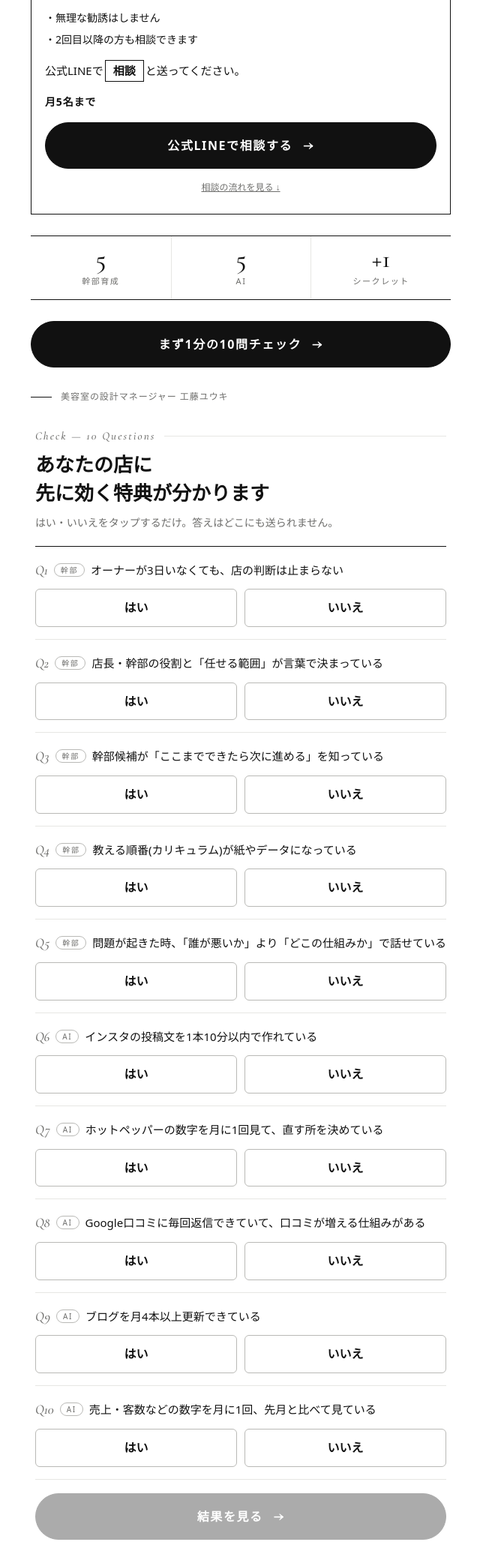
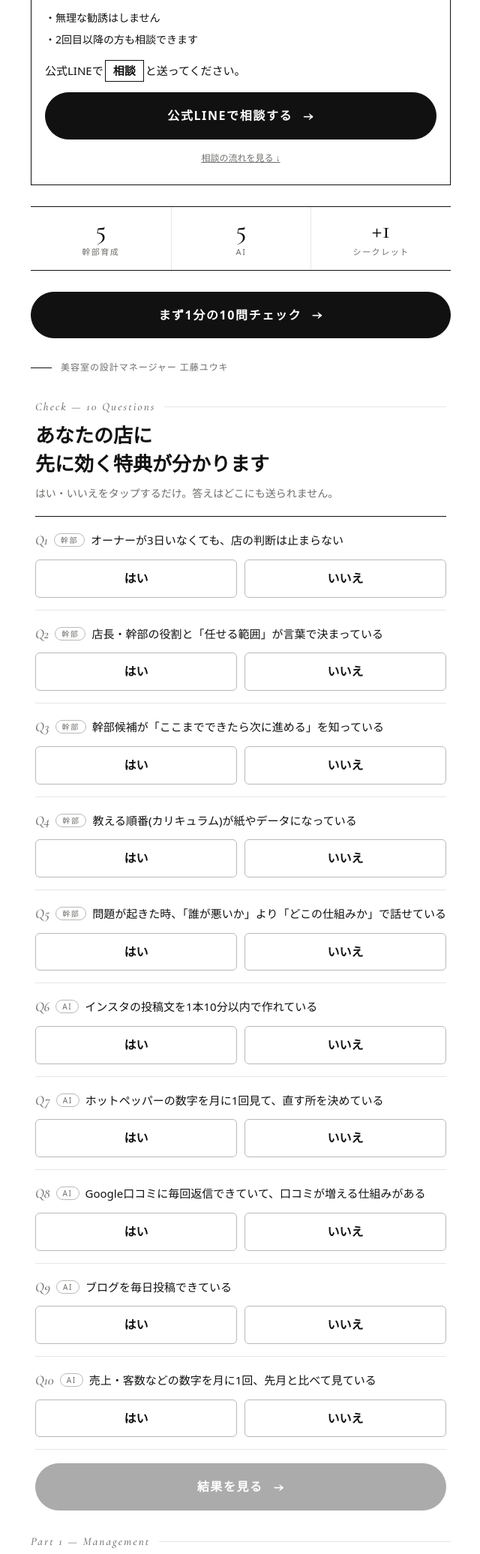
Before and after one commit to yukikudo1226-stack/kudo-shindan, a plain HTML site: page tokuten/index.html in a window 1280 px wide. Shown: the part 984-3056 px from the top of the page at 75% size, without its empty margins (319-959 px from the left). Drawn offline with nearby package versions, Linux system fonts and the light colour scheme; a web font is replaced by a local one.

Commit message:
特典ページ: 「月5名まで」を削除、Q9をブログ毎日投稿に変更
Co-Authored-By: Claude Opus 5.5 <noreply@anthropic.com>

```diff
--- a/tokuten/index.html
+++ b/tokuten/index.html
@@ -164,7 +164,6 @@ pre.prompt{white-space:pre-wrap;word-break:break-word;font-family:var(--gothic);
       <li>2回目以降の方も相談できます</li>
     </ul>
     <p>公式LINEで<span class="kw">相談</span>と送ってください。</p>
-    <span class="waku">月5名まで</span>
     <a class="btn" href="https://lin.ee/t2WPRNl" target="_blank" rel="noopener">公式LINEで相談する <span class="arw">→</span></a>
     <a href="#soudan" class="note" style="text-align:center">相談の流れを見る ↓</a>
   </section>
@@ -193,7 +192,7 @@ pre.prompt{white-space:pre-wrap;word-break:break-word;font-family:var(--gothic);
 <li class="crow" data-i="5"><span class="cq"><i>Q6</i><small>AI</small>インスタの投稿文を1本10分以内で作れている</span><span class="yn"><button type="button" data-v="1" aria-pressed="false">はい</button><button type="button" data-v="0" aria-pressed="false">いいえ</button></span></li>
 <li class="crow" data-i="6"><span class="cq"><i>Q7</i><small>AI</small>ホットペッパーの数字を月に1回見て、直す所を決めている</span><span class="yn"><button type="button" data-v="1" aria-pressed="false">はい</button><button type="button" data-v="0" aria-pressed="false">いいえ</button></span></li>
 <li class="crow" data-i="7"><span class="cq"><i>Q8</i><small>AI</small>Google口コミに毎回返信できていて、口コミが増える仕組みがある</span><span class="yn"><button type="button" data-v="1" aria-pressed="false">はい</button><button type="button" data-v="0" aria-pressed="false">いいえ</button></span></li>
-<li class="crow" data-i="8"><span class="cq"><i>Q9</i><small>AI</small>ブログを月4本以上更新できている</span><span class="yn"><button type="button" data-v="1" aria-pressed="false">はい</button><button type="button" data-v="0" aria-pressed="false">いいえ</button></span></li>
+<li class="crow" data-i="8"><span class="cq"><i>Q9</i><small>AI</small>ブログを毎日投稿できている</span><span class="yn"><button type="button" data-v="1" aria-pressed="false">はい</button><button type="button" data-v="0" aria-pressed="false">いいえ</button></span></li>
 <li class="crow" data-i="9"><span class="cq"><i>Q10</i><small>AI</small>売上・客数などの数字を月に1回、先月と比べて見ている</span><span class="yn"><button type="button" data-v="1" aria-pressed="false">はい</button><button type="button" data-v="0" aria-pressed="false">いいえ</button></span></li>
     </ol>
     <button class="btn" id="showResult" disabled>結果を見る <span class="arw">→</span></button>
@@ -786,7 +785,6 @@ OKが出たら、構成どおりに本文を書く。
       <li>2回目以降の方も相談できます</li>
       <li>いきなりzoomが不安な方は、LINEで今の悩みを一言送ってもらうだけでも大丈夫です</li>
     </ul>
-    <span class="waku">月5名まで</span>
     <a class="btn" href="https://lin.ee/t2WPRNl" target="_blank" rel="noopener">公式LINEで相談する <span class="arw">→</span></a>
     <span class="url">https://lin.ee/t2WPRNl</span>
   </section>
```
